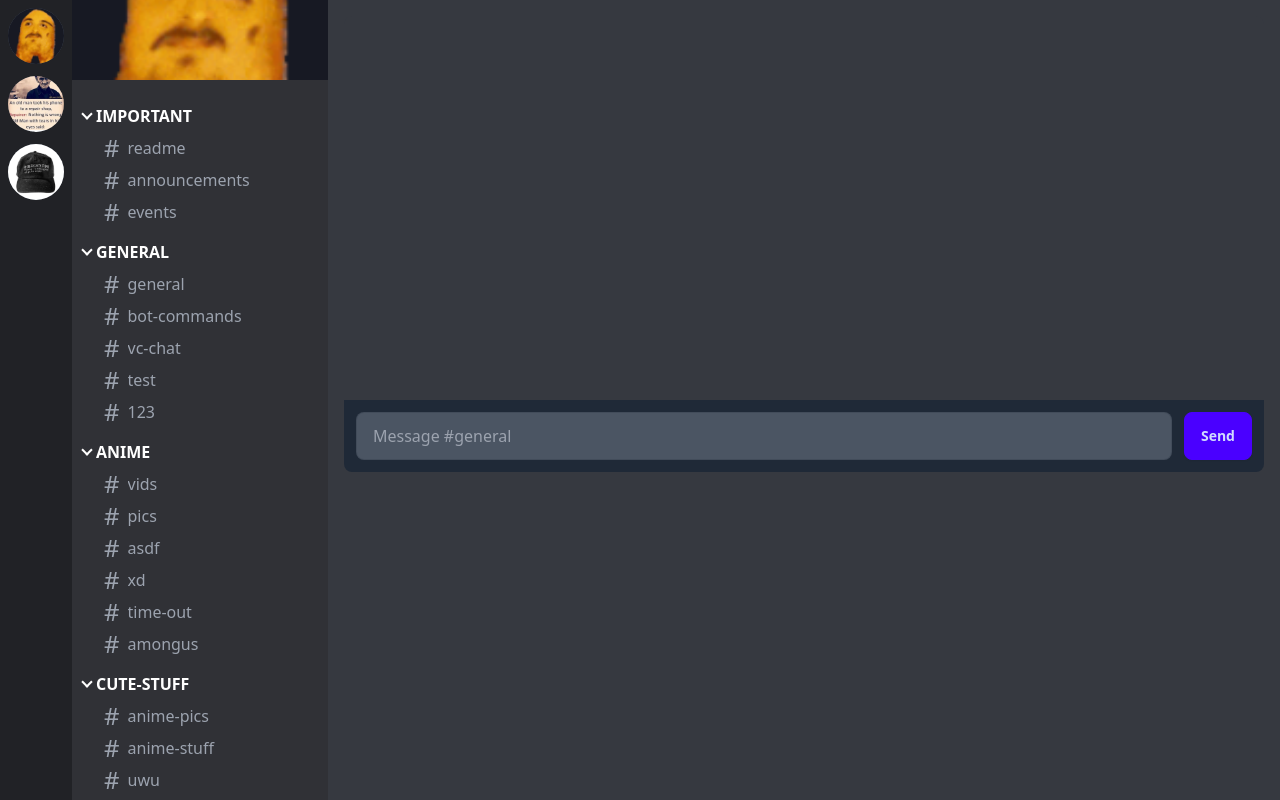
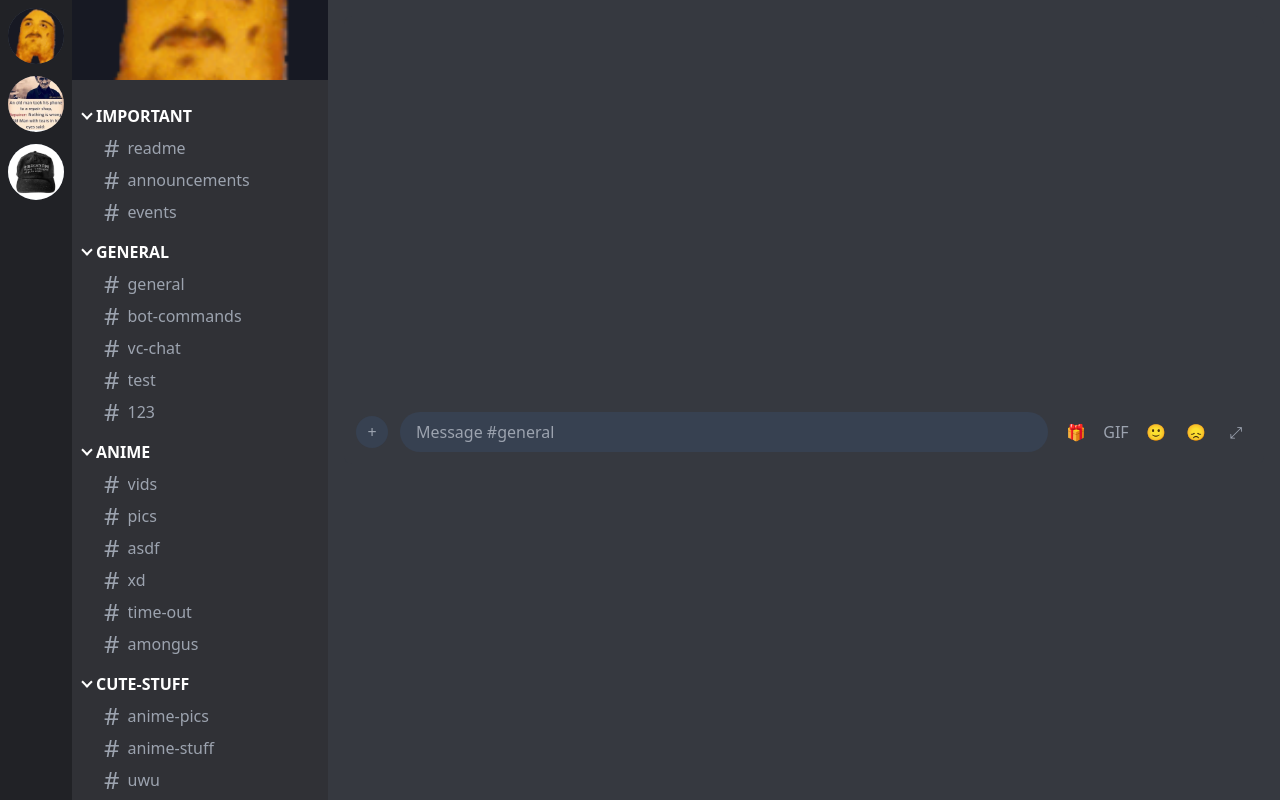
Before and after one commit to hopgrab/Discord-Offline-Proj, a React (Vite) app: page / in a window 1280 px wide. Built offline with nearby package versions, Linux system fonts and the light colour scheme.

Commit message:
add little changes

```diff
--- a/src/App.jsx
+++ b/src/App.jsx
@@ -125,7 +125,7 @@ function ChatRoom() {
           {messages.map((message, index) => (
             <div
               key={index}
-              className="p-2 rounded-lg bg-gray-600 shadow text-white"
+              className="p-2 rounded-lg bg-[#363940] shadow text-white"
             >
               {message}
             </div>
@@ -135,23 +135,57 @@ function ChatRoom() {
         {/* Chat Input */}
         <form
           onSubmit={handleSendMessage}
-          className="p-3 bg-gray-800 rounded-b-lg flex items-center space-x-3"
+          className="p-3 bg-[#363940] rounded-b-lg flex items-center space-x-3"
         >
-          <input
-            type="text"
-            value={input}
-            onChange={(e) => setInput(e.target.value)}
-            placeholder="Message #general "
-            className="flex-1 input input-bordered bg-gray-600 text-white focus:outline-none"
-          />
+        {/* Plus Icon */}
+        <button
+        type="button"
+        className="text-gray-400 hover:text-gray-200 flex items-center justify-center w-8 h-8 rounded-full bg-gray-700"> + </button>
+
+        {/* Input Field */}
+        <input
+          type="text"
+          value={input}
+          onChange={(e) => setInput(e.target.value)}
+          placeholder="Message #general"
+          className="flex-1 bg-gray-700 text-white rounded-full px-4 py-2 focus:outline-none placeholder-gray-400"
+        />
+
+        {/* Icon Buttons */}
+        <div className="flex items-center space-x-2 text-gray-400">
           <button
-            type="submit"
-            className="btn btn-primary"
+            type="button"
+            className="hover:text-gray-200 flex items-center justify-center w-8 h-8"
           >
+            🎁
+          </button>
+          <button
+            type="button"
+            className="hover:text-gray-200 flex items-center justify-center w-8 h-8"
+          >
+            GIF
+          </button>
+          <button
+            type="button"
+            className="hover:text-gray-200 flex items-center justify-center w-8 h-8"
+          >
+            🙂
+          </button>
+          <button
+            type="button"
+            className="hover:text-gray-200 flex items-center justify-center w-8 h-8"
+          >
+            😞
+          </button>
+          <button
+            type="button"
+            className="hover:text-gray-200 flex items-center justify-center w-8 h-8"
+          >
+            ⤢
+          </button>
+        </div>
+      </form>
 
-            Send
-          </button>
-        </form>
     </div>
 
   );
```
